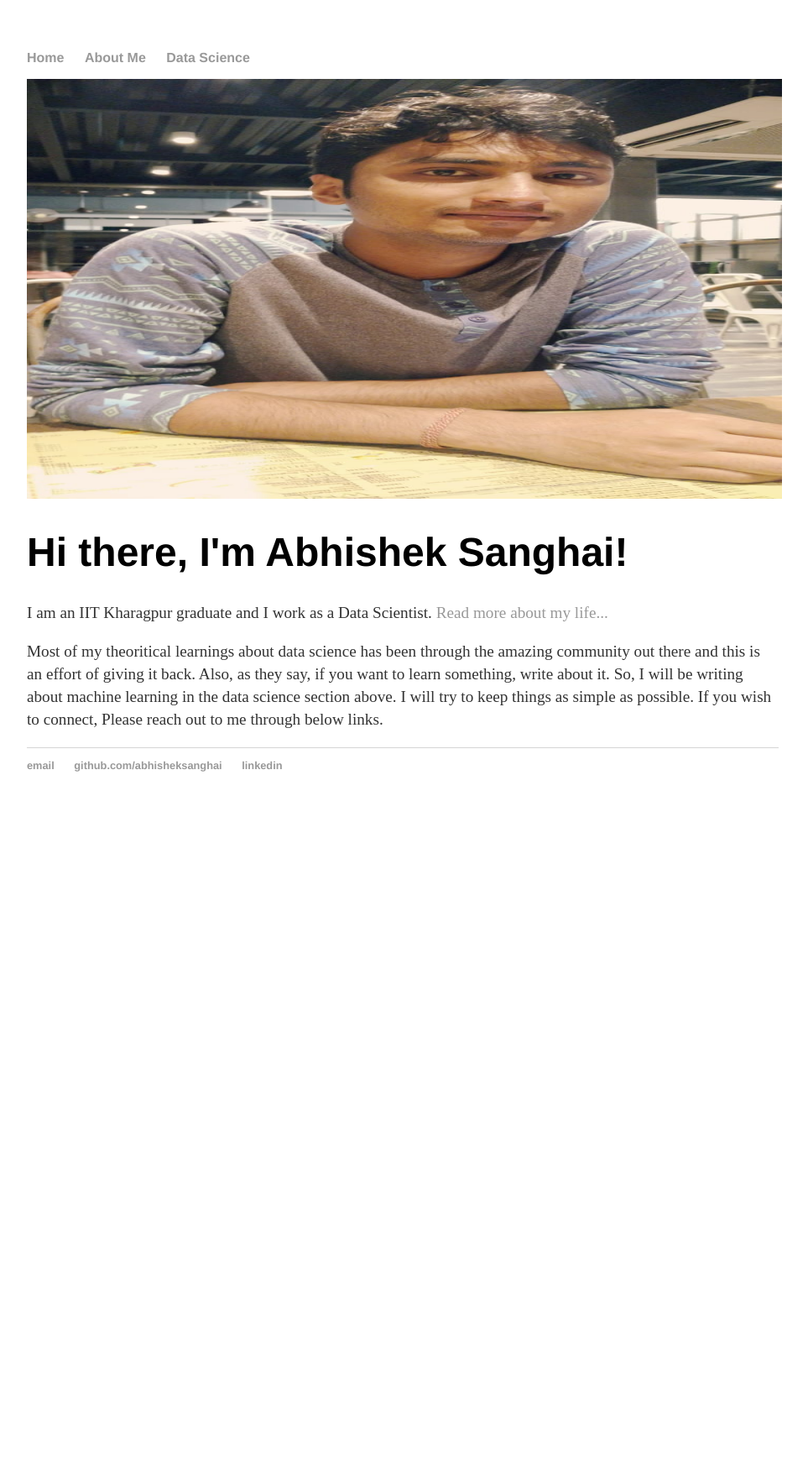
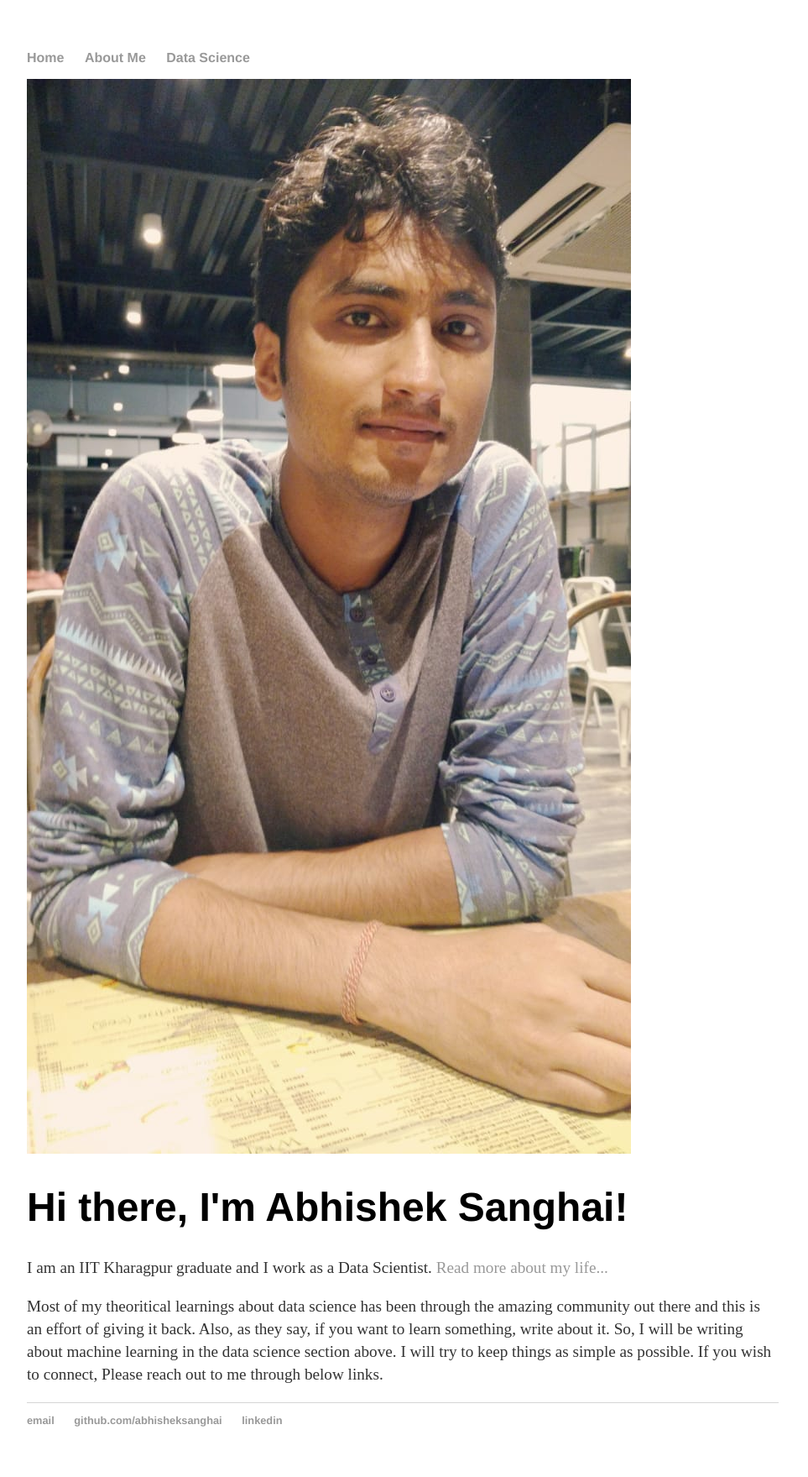
Before and after one commit to abhisheksanghai/abhisheksanghai.github.io, a Jekyll site: the page built from index.html, in a window 1280 px wide. Shown: the whole page at 84% size, without its empty margins (160-1123 px from the left). Built offline with Jekyll 4.4.1, drawn with Linux system fonts in a browser that asks for light colours; before the commit the page ends 979 px from its top, so only the background shows below that.

Commit message:
Update index.html
removing pic size

```diff
--- a/index.html
+++ b/index.html
@@ -3,7 +3,7 @@ layout: default
 title: Abhishek Sanghai, Exploring!
 ---
 <div class="blurb">
-	<img src="/images/My_Pic.jpg" alt="Abhishek Sanghai" style="width:900px;height:500px;">
+	<img src="/images/My_Pic.jpg" alt="Abhishek Sanghai">
 	<h1>Hi there, I'm Abhishek Sanghai!</h1>
 	<p>I am an IIT Kharagpur graduate and I work as a Data Scientist. <a href="/about">Read more about my life...</a></p>
 	<p>Most of my theoritical learnings about data science has been through the amazing community out there and this is an effort
```
